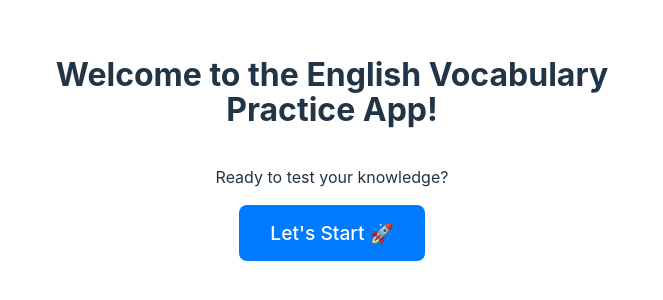
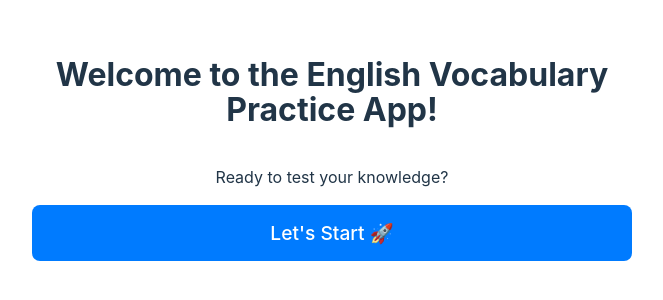
Before and after one commit to yusufdanis/language-practice-app, a React (Vite) app: page / in a window 1280 px wide. Shown: the part 252-552 px from the top of the page, without its empty margins (308-971 px from the left). Built offline with nearby package versions, Linux system fonts and the light colour scheme.

Commit message:
Refactor .screen-container styles in App.css to remove centering properties. This change simplifies the layout structure and enhances maintainability by focusing on the flexbox configuration without unnecessary alignment rules.

```diff
--- a/src/App.css
+++ b/src/App.css
@@ -87,9 +87,6 @@ button:disabled {
 .screen-container {
   display: flex;
   flex-direction: column;
-  align-items: center;
-  justify-content: center;
-  min-height: 70vh; /* Adjust as needed */
 }
 
 /* Button container for QuestionScreen */
```
